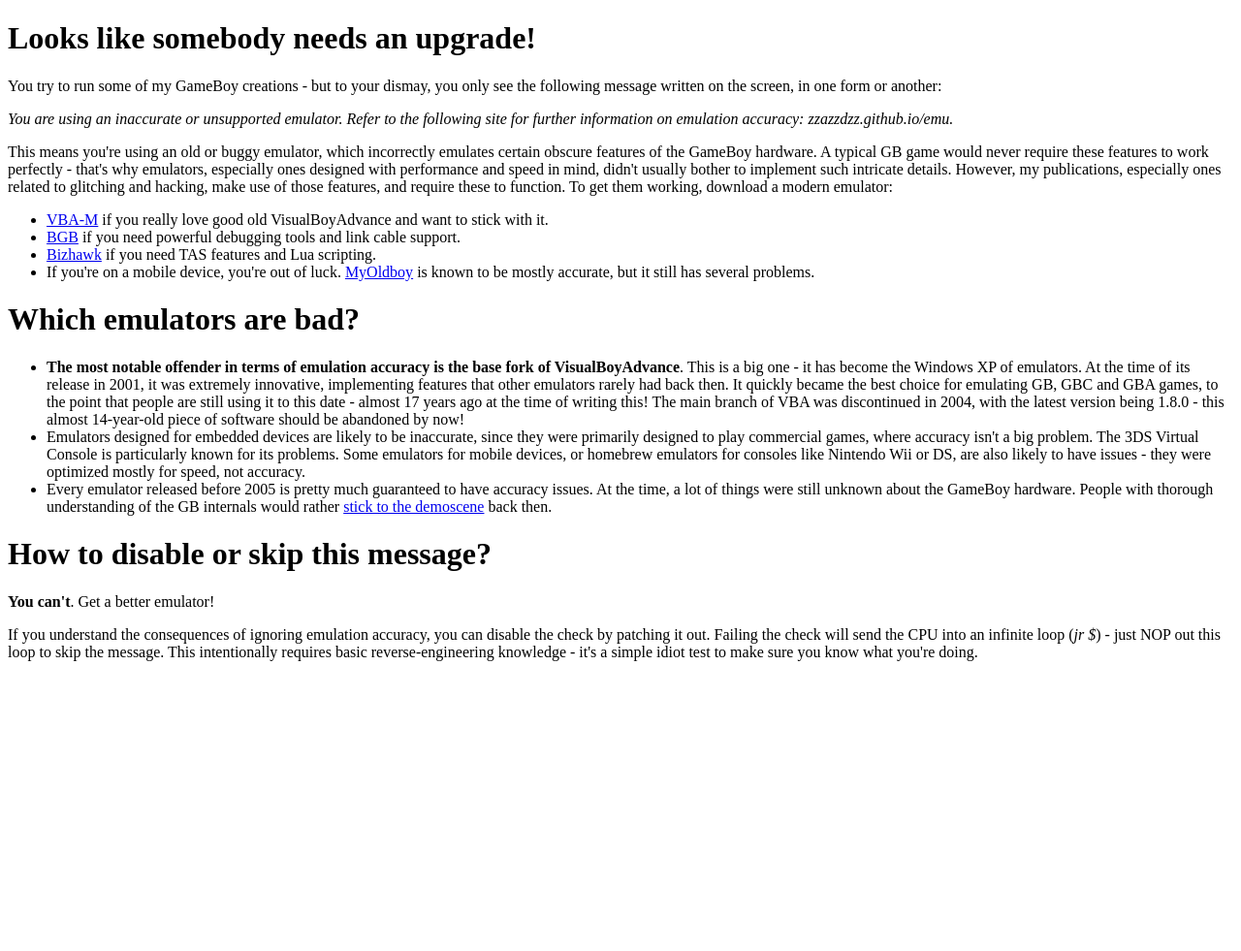
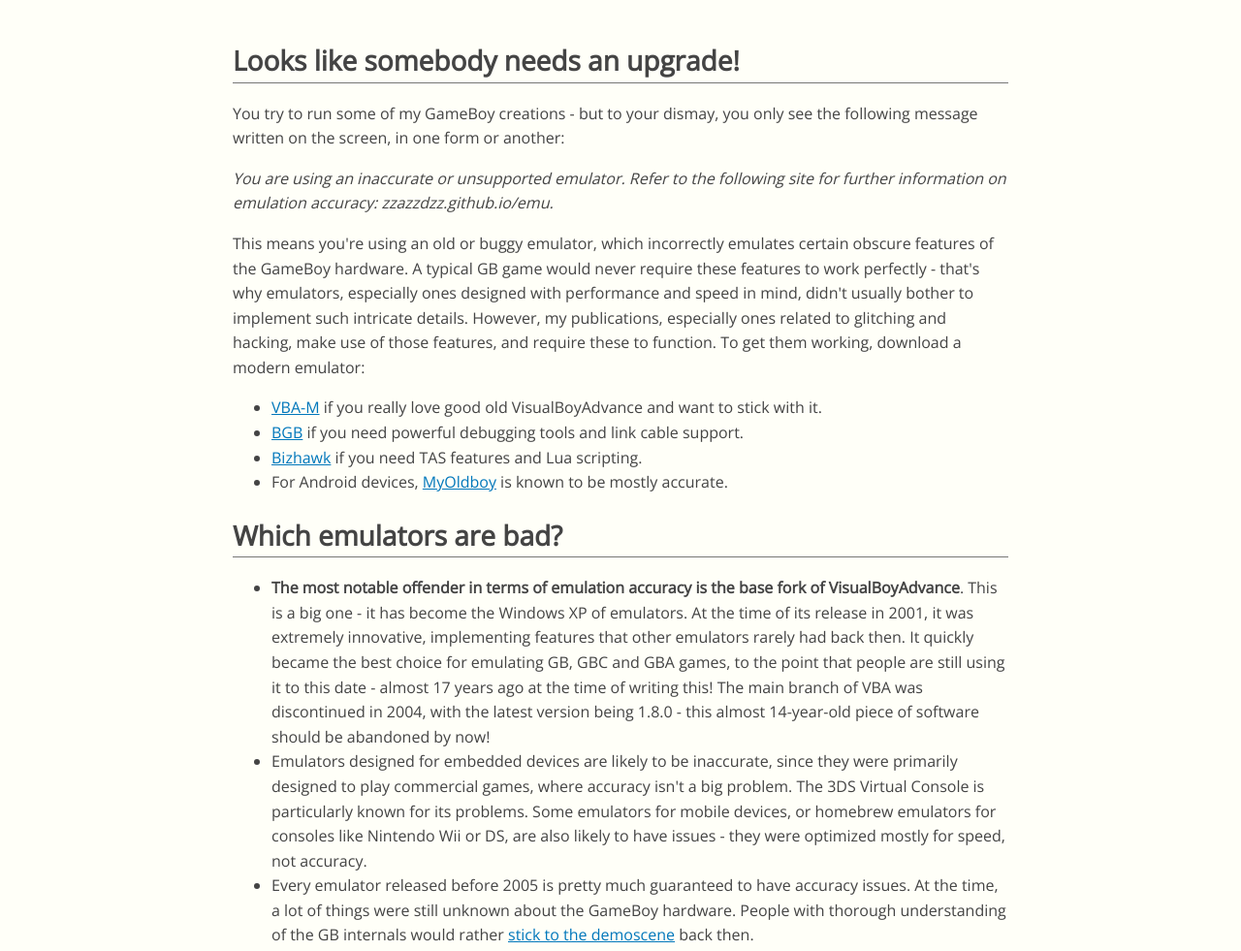
Before and after one commit to zzazzdzz/zzazzdzz.github.io, a plain HTML site: page emu/index.html in a window 1280 px wide. Shown: the top 981 px of the page at 97% size. Before the commit the page ends 800 px from the top, so only its background shows below. Drawn offline with nearby package versions, Linux system fonts and the light colour scheme.

Commit message:
updates; also whoa, this page has css now.

```diff
--- a/emu/index.html
+++ b/emu/index.html
@@ -1,4 +1,25 @@
 <!DOCTYPE html>
+<link rel="stylesheet" type="text/css" href="https://fonts.googleapis.com/css?family=Open+Sans">
+<style>
+    body {
+        background: #fffff8;
+        color: #444;
+        max-width: 800px;
+        line-height: 1.6;
+        margin: 40px auto 40px auto;
+        font-size: 16px;
+        font-family: "Open Sans", sans-serif;
+        padding: 0 15px 0 15px;
+    }
+    h1 {
+        font-size: 28px;
+        border-bottom: 1px solid #777;
+        width: 100%;
+    }
+    a {
+        color: #0077bb;
+    }
+</style>
 <meta charset='utf-8'>
 
 <h1>Looks like somebody needs an upgrade!</h1>
@@ -13,7 +34,7 @@
     <li><a href='https://sourceforge.net/projects/vbam/'>VBA-M</a> if you really love good old VisualBoyAdvance and want to stick with it.</li>
     <li><a href='http://bgb.bircd.org/'>BGB</a> if you need powerful debugging tools and link cable support.</li>
     <li><a href='https://github.com/TASVideos/BizHawk/releases/'>Bizhawk</a> if you need TAS features and Lua scripting.</a></li>
-    <li>If you're on a mobile device, you're out of luck. <a href='https://my-oldboy-gbc-emulator.en.aptoide.com/'>MyOldboy</a> is known to be mostly accurate, but it still has several problems.</li>
+    <li>For Android devices, <a href="https://play.google.com/store/apps/details?id=com.fastemulator.gbcfree">MyOldboy</a> is known to be mostly accurate.</li>
 </ul>
 
 <h1>Which emulators are bad?</h1>
```
